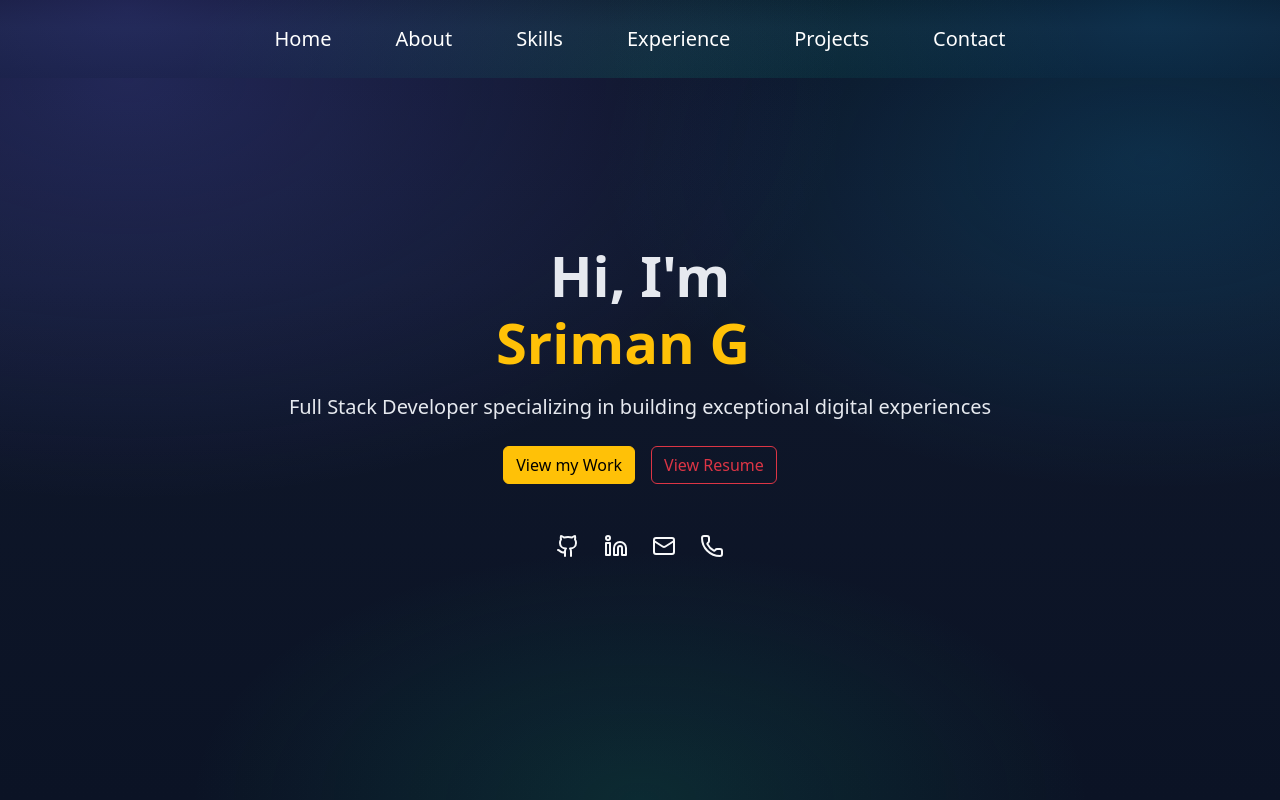
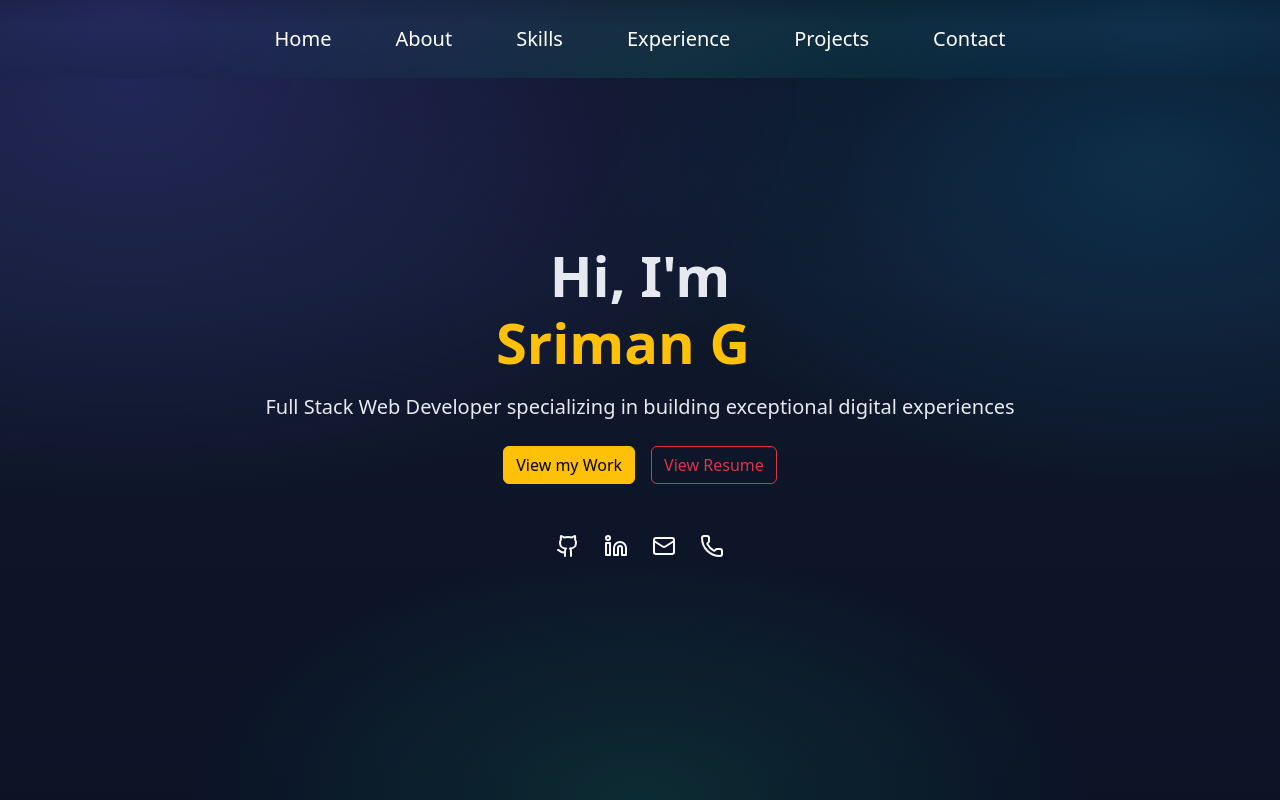
Before and after one commit to Sriman484/portfolio, a React (Vite) app: page / in a window 1280 px wide. Shown: the top 800 px of the page. Built offline with nearby package versions, Linux system fonts and the light colour scheme.

Commit message:
changed hero section

```diff
--- a/src/components/Home.jsx
+++ b/src/components/Home.jsx
@@ -65,7 +65,7 @@ const Home = () => {
                 </h1>
 
                 <p className="lead mt-3">
-                    Full Stack Developer specializing in building exceptional digital experiences
+                    Full Stack Web Developer specializing in building exceptional digital experiences
                 </p>
 
                 <div className="mt-4 d-flex flex-column flex-sm-row justify-content-center align-items-center gap-3">
```
